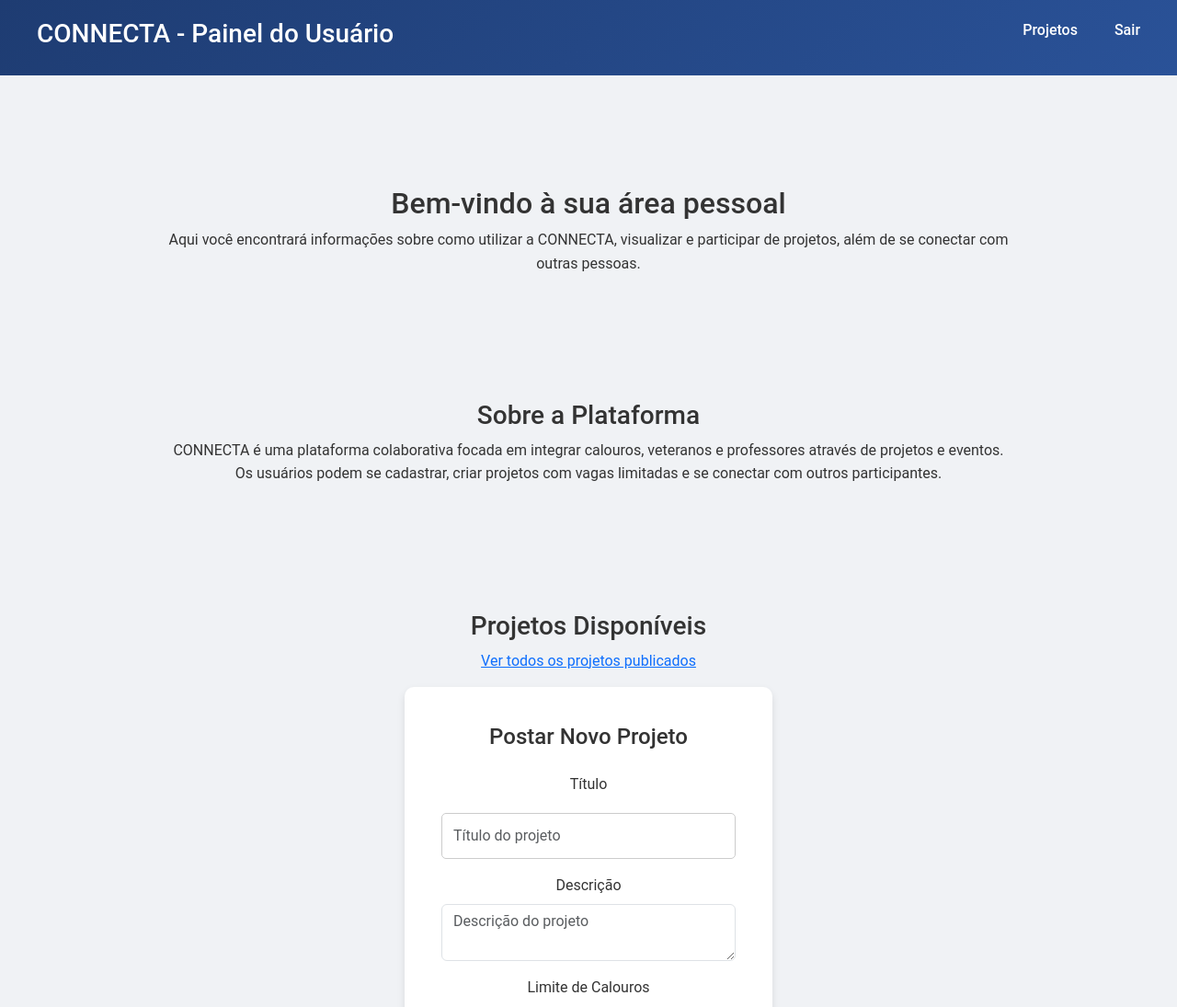
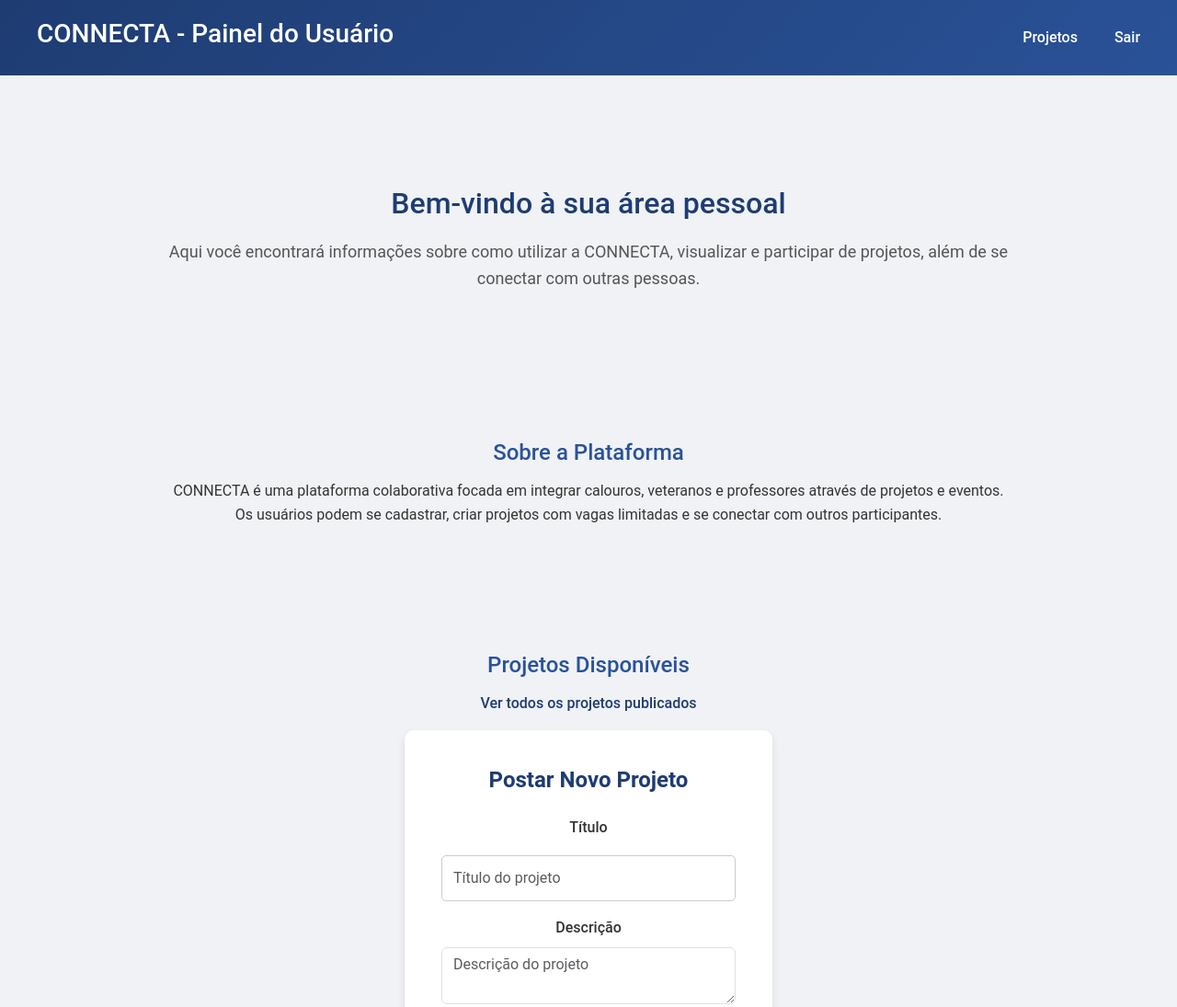
Before and after one commit to unimetrocamp-startupclass/LTD.2025.1.021-Conecta, a plain HTML site: page dashboard.html in a window 1280 px wide. Shown: the top 1095 px of the page at 92% size. Drawn offline with nearby package versions, Linux system fonts and the light colour scheme.

Commit message:
Atualizado CSS.

```diff
--- a/style.css
+++ b/style.css
@@ -9,6 +9,7 @@ body {
   color: #333;
   line-height: 1.6;
 }
+
 header {
   background: linear-gradient(135deg, #1e3c72, #2a5298);
   padding: 20px 40px;
@@ -18,6 +19,29 @@ header {
   align-items: center;
   flex-wrap: wrap;
 }
+
+header nav ul {
+  list-style: none;
+  display: flex;
+  gap: 20px;
+  margin: 0;
+  padding: 0;
+}
+
+header nav ul li {
+  display: inline;
+}
+
+header nav a {
+  color: #fff;
+  text-decoration: none;
+  font-weight: 500;
+}
+
+header nav a:hover {
+  color: #ffd700;
+}
+
 header h1 {
   font-size: 28px;
 }
@@ -138,4 +162,52 @@ footer {
   header {
     align-items: flex-start;
   }
+
 }
+
+.dashboard-title {
+  font-size: 32px;
+  margin-bottom: 20px;
+  color: #1e3c72;
+}
+
+.dashboard-description {
+  font-size: 18px;
+  color: #555;
+  margin-bottom: 40px;
+}
+
+.section h3 {
+  font-size: 24px;
+  margin-bottom: 15px;
+  color: #2a5298;
+}
+
+.section a {
+  color: #1e3c72;
+  font-weight: 500;
+  text-decoration: none;
+}
+.section a:hover {
+  text-decoration: underline;
+  color: #2a5298;
+}
+
+.project-form h4 {
+  color: #1e3c72;
+  font-weight: bold;
+}
+
+.project-form .form-label {
+  font-weight: 500;
+}
+
+.project-form .btn {
+  background: #1e3c72;
+  color: #fff;
+  font-weight: bold;
+  border: none;
+}
+.project-form .btn:hover {
+  background: #2a5298;
+}
```
